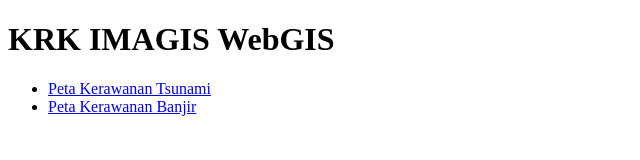
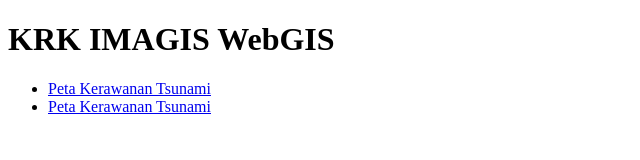
Before and after one commit to godalksrd/KRKIMAGIS, a plain HTML site: page index.html in a window 1280 px wide. Shown: the full height of the page, 0-640 px from the left. Drawn offline with Linux system fonts and the light colour scheme.

Commit message:
Update index.html

```diff
--- a/index.html
+++ b/index.html
@@ -8,7 +8,7 @@
   <h1>KRK IMAGIS WebGIS</h1>
   <ul>
     <li><a href="Kerawanan_Tsunami_map.html" target="_blank">Peta Kerawanan Tsunami</a></li>
-    <li><a href="tsunami_vulnerability_map.html" target="_blank">Peta Kerawanan Banjir</a></li>
+    <li><a href="tsunami_vulnerability_map.html" target="_blank">Peta Kerawanan Tsunami</a></li>
   </ul>
 </body>
 </html>
```
